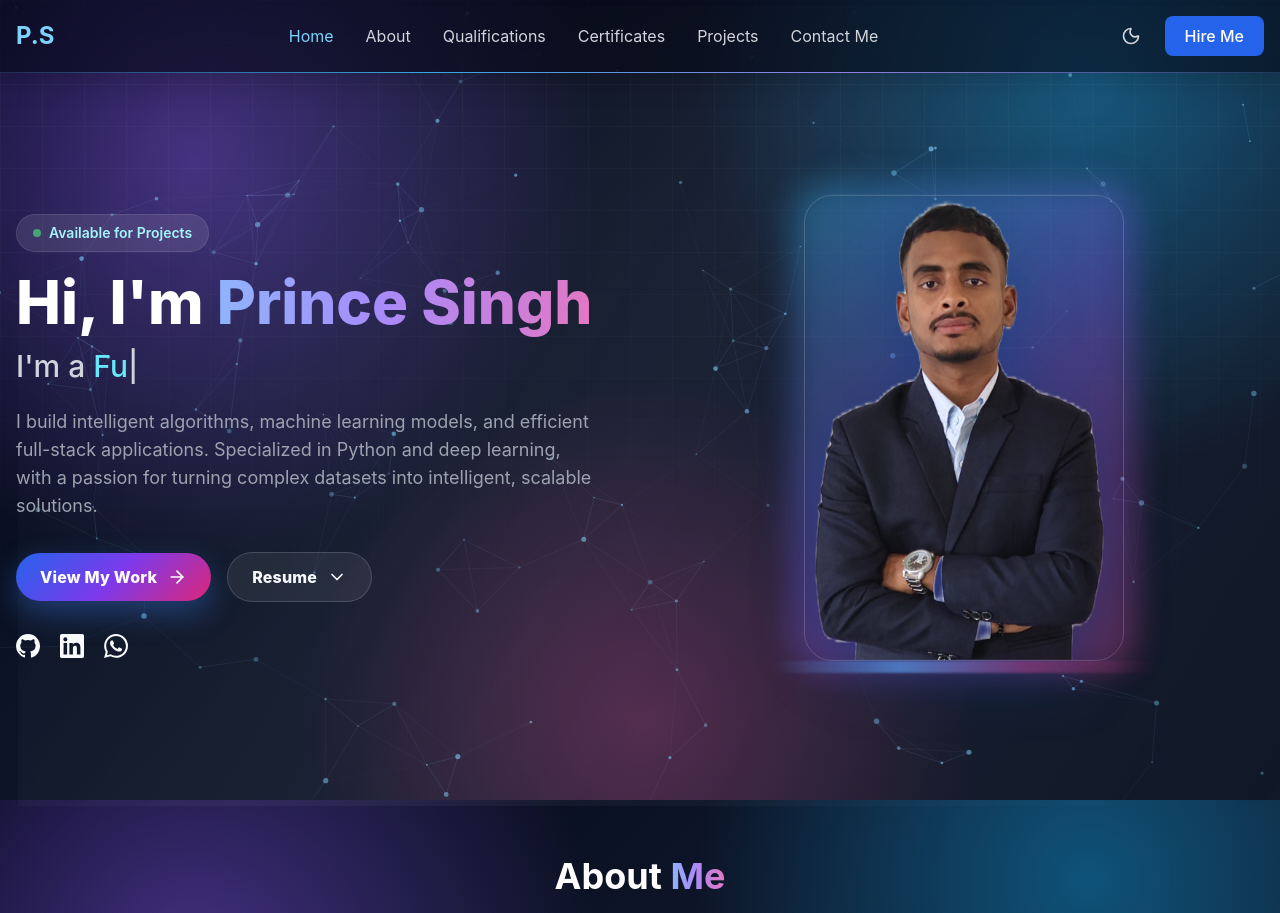
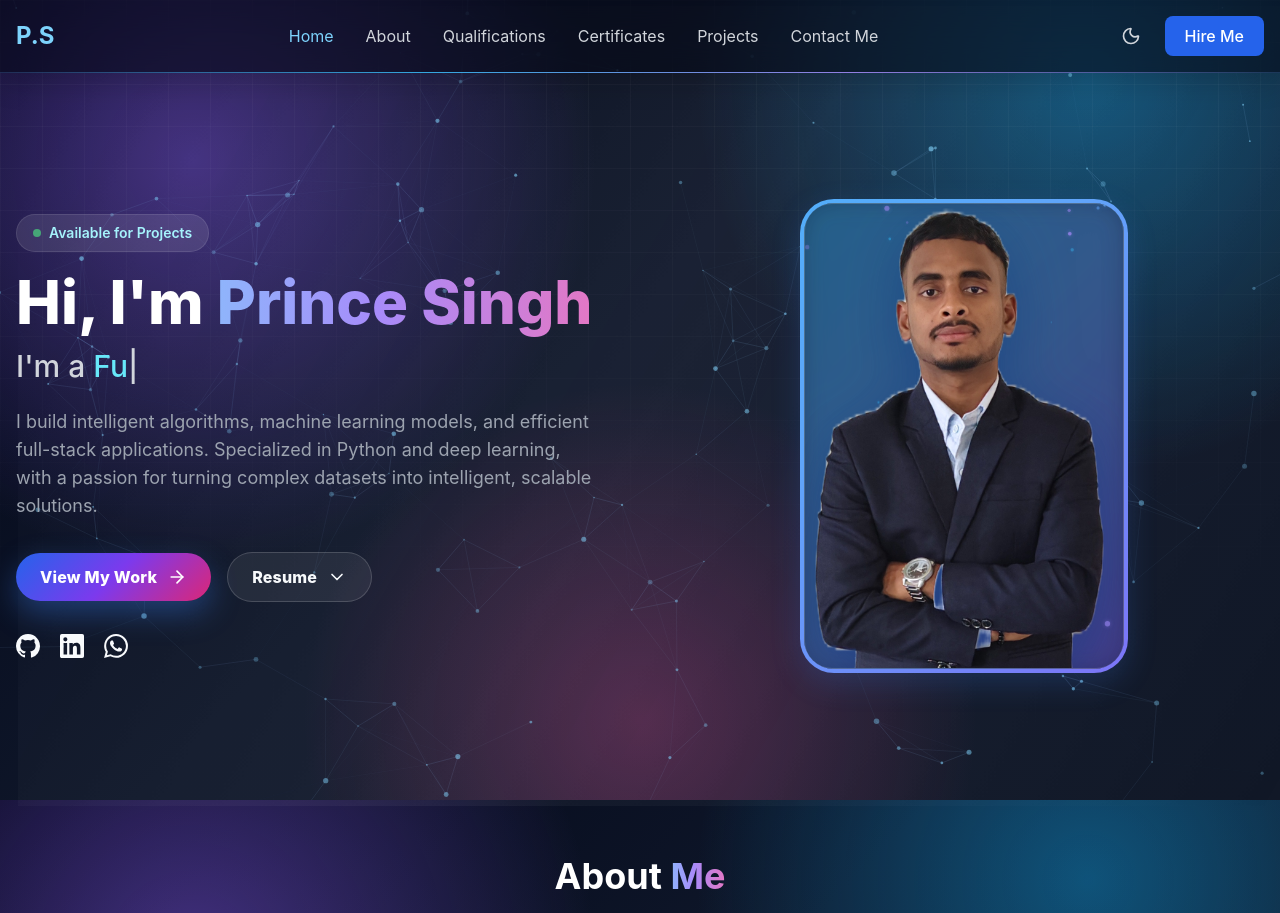
Before and after one commit to Prince-singh001/MyPortfolio, a Flask app: page / in a window 1280 px wide. Shown: the top 913 px of the page. Run offline with Flask 3, Linux system fonts and the light colour scheme; some libraries are stand-ins or nearby versions.

Commit message:
tailwind update

```diff
--- a/static/css/style.css
+++ b/static/css/style.css
@@ -1466,3 +1466,124 @@ html.light .timeline-item span.bg-pink-500\/10 {
   color: #be185d !important;
   border-color: rgba(219, 39, 119, 0.2) !important;
 }
+
+/* ===============================
+   PREMIUM GRADIENT BORDER EFFECTS
+================================= */
+.gradient-border-wrapper {
+  position: relative;
+  border-radius: var(--radius-lg);
+  padding: 3px; /* Border thickness */
+  background: linear-gradient(135deg, var(--cyan), var(--violet), var(--pink-dark), var(--yellow));
+  background-size: 300% 300%;
+  animation: borderGradientMove 8s ease infinite alternate;
+  box-shadow: 0 10px 30px rgba(59, 130, 246, 0.2);
+  transition: transform 0.35s ease, box-shadow 0.35s ease;
+  z-index: 1;
+}
+
+html.light .gradient-border-wrapper {
+  background: linear-gradient(135deg, #2563eb, #7c3aed, #db2777, #fa5252);
+  background-size: 300% 300%;
+  box-shadow: 0 10px 30px rgba(37, 99, 235, 0.08);
+}
+
+.gradient-border-wrapper:hover {
+  transform: translateY(-5px);
+  box-shadow:
+    0 20px 40px rgba(59, 130, 246, 0.35),
+    0 0 24px rgba(139, 92, 246, 0.25);
+}
+
+html.light .gradient-border-wrapper:hover {
+  box-shadow:
+    0 20px 40px rgba(37, 99, 235, 0.15),
+    0 0 24px rgba(124, 58, 237, 0.12);
+}
+
+@keyframes borderGradientMove {
+  0% {
+    background-position: 0% 50%;
+  }
+  50% {
+    background-position: 100% 50%;
+  }
+  100% {
+    background-position: 0% 50%;
+  }
+}
+
+/* ===============================
+   PINK-FREE & 3D INTERACTIVE TILT PROFILE
+================================= */
+
+/* Pink-free variant of gradient border wrapper */
+.gradient-border-wrapper.no-pink {
+  background: linear-gradient(135deg, var(--cyan), var(--primary), var(--violet), var(--green));
+  background-size: 300% 300%;
+}
+
+html.light .gradient-border-wrapper.no-pink {
+  background: linear-gradient(135deg, #2563eb, #3b82f6, #7c3aed, #10b981);
+  background-size: 300% 300%;
+}
+
+/* Background overrides for profile card components */
+.gradient-border-wrapper.no-pink .hero-image-container {
+  background: rgba(15, 23, 42, 0.82);
+  backdrop-filter: blur(14px);
+  -webkit-backdrop-filter: blur(14px);
+  border-radius: 30px;
+  animation: none; /* Disable static vertical float to prioritize interactive 3D mouse tilt */
+}
+
+html.light .gradient-border-wrapper.no-pink .hero-image-container {
+  background: rgba(241, 245, 249, 0.82);
+}
+
+/* Remove pink glow in hero container ::before */
+.gradient-border-wrapper.no-pink .hero-image-container::before {
+  background: linear-gradient(135deg, var(--cyan), var(--primary), var(--violet));
+}
+
+html.light .gradient-border-wrapper.no-pink .hero-image-container::before {
+  background: linear-gradient(135deg, #2563eb, #3b82f6, #7c3aed);
+}
+
+/* Remove pink color from shadow drop glow ::after */
+.gradient-border-wrapper.no-pink .hero-image-container::after {
+  background: linear-gradient(
+    to right,
+    transparent,
+    rgba(96, 165, 250, 0.6),
+    rgba(139, 92, 246, 0.35),
+    transparent
+  );
+}
+
+html.light .gradient-border-wrapper.no-pink .hero-image-container::after {
+  background: linear-gradient(
+    to right,
+    transparent,
+    rgba(37, 99, 235, 0.5),
+    rgba(124, 58, 237, 0.25),
+    transparent
+  );
+}
+
+/* Canvas styling for profile particles */
+#hero-profile-particles {
+  position: absolute;
+  inset: 0;
+  width: 100%;
+  height: 100%;
+  z-index: 1; /* sitting behind img which has relative z-10 */
+  pointer-events: none;
+  border-radius: 30px;
+}
+
+/* Style for interactive 3D container */
+#hero-3d-card {
+  transform-style: preserve-3d;
+  will-change: transform;
+}
--- a/static/js/script.js
+++ b/static/js/script.js
@@ -765,5 +765,133 @@
         if (e.key === "ArrowLeft") prevCert();
       });
     }
+
+    /* ===============================
+       3D PERSPECTIVE TILT EFFECT (Hero Profile)
+    ================================= */
+    const heroCard = document.getElementById("hero-3d-card");
+    if (heroCard) {
+      const handleTiltMove = (e) => {
+        const rect = heroCard.getBoundingClientRect();
+        const x = e.clientX - rect.left;
+        const y = e.clientY - rect.top;
+        const width = rect.width;
+        const height = rect.height;
+
+        // Calculate degree of tilt based on cursor position relative to card center
+        const rotateX = ((height / 2 - y) / (height / 2)) * 10; // max 10 degrees tilt
+        const rotateY = ((x - width / 2) / (width / 2)) * 10;
+
+        heroCard.style.transform = `perspective(1000px) rotateX(${rotateX}deg) rotateY(${rotateY}deg) scale3d(1.02, 1.02, 1.02)`;
+      };
+
+      const handleTiltLeave = () => {
+        heroCard.style.transform = `perspective(1000px) rotateX(0deg) rotateY(0deg) scale3d(1, 1, 1)`;
+      };
+
+      heroCard.addEventListener("mousemove", handleTiltMove, { passive: true });
+      heroCard.addEventListener("mouseleave", handleTiltLeave, { passive: true });
+    }
+
+    /* ===============================
+       PROFILE CANVAS PARTICLES
+    ================================= */
+    const profileCanvas = document.getElementById("hero-profile-particles");
+    if (profileCanvas) {
+      const pCtx = profileCanvas.getContext("2d");
+      if (pCtx) {
+        let pWidth = 0;
+        let pHeight = 0;
+        let pParticles = [];
+        let pAnimationId = null;
+
+        const resizeProfileCanvas = () => {
+          const rect = profileCanvas.parentElement.getBoundingClientRect();
+          pWidth = rect.width || 320;
+          pHeight = rect.height || 368;
+          profileCanvas.width = pWidth;
+          profileCanvas.height = pHeight;
+        };
+
+        class ProfileParticle {
+          constructor() {
+            this.reset();
+          }
+
+          reset() {
+            this.x = Math.random() * pWidth;
+            this.y = Math.random() * pHeight;
+            this.size = Math.random() * 2.2 + 0.6;
+            this.speedX = (Math.random() - 0.5) * 0.4;
+            this.speedY = (Math.random() - 0.5) * 0.4;
+            this.alpha = Math.random() * 0.45 + 0.25;
+            this.colorType = Math.floor(Math.random() * 3); // 3 different cool tones
+          }
+
+          update() {
+            this.x += this.speedX;
+            this.y += this.speedY;
+
+            // Fade and bounce at borders
+            if (this.x < 0 || this.x > pWidth) this.speedX *= -1;
+            if (this.y < 0 || this.y > pHeight) this.speedY *= -1;
+          }
+
+          draw() {
+            pCtx.beginPath();
+            pCtx.arc(this.x, this.y, this.size, 0, Math.PI * 2);
+
+            // Cool cyber tones: cyan, primary blue, violet (strictly NO pink)
+            let color;
+            const isLight = document.documentElement.classList.contains("light");
+            if (isLight) {
+              if (this.colorType === 0) color = `rgba(37, 99, 235, ${this.alpha})`; // primary blue
+              else if (this.colorType === 1) color = `rgba(2, 132, 199, ${this.alpha})`; // sky blue
+              else color = `rgba(124, 58, 237, ${this.alpha})`; // violet
+            } else {
+              if (this.colorType === 0) color = `rgba(56, 189, 248, ${this.alpha})`; // cyan
+              else if (this.colorType === 1) color = `rgba(96, 165, 250, ${this.alpha})`; // light blue
+              else color = `rgba(167, 139, 250, ${this.alpha})`; // purple
+            }
+            pCtx.fillStyle = color;
+            pCtx.shadowBlur = isLight ? 0 : 4;
+            pCtx.shadowColor = isLight ? "transparent" : color;
+            pCtx.fill();
+            pCtx.shadowBlur = 0; // reset
+          }
+        }
+
+        const initProfileParticles = () => {
+          pParticles = [];
+          const count = 35; // clean and performant particle count
+          for (let i = 0; i < count; i++) {
+            pParticles.push(new ProfileParticle());
+          }
+        };
+
+        const animateProfileParticles = () => {
+          pCtx.clearRect(0, 0, pWidth, pHeight);
+
+          pParticles.forEach((p) => {
+            p.update();
+            p.draw();
+          });
+
+          pAnimationId = requestAnimationFrame(animateProfileParticles);
+        };
+
+        // Initialize and size
+        resizeProfileCanvas();
+        initProfileParticles();
+        animateProfileParticles();
+
+        // Observe resize
+        const resizeObserver = new ResizeObserver(() => {
+          resizeProfileCanvas();
+          initProfileParticles();
+        });
+        resizeObserver.observe(profileCanvas.parentElement);
+      }
+    }
   });
 })();
--- a/templates/index.html
+++ b/templates/index.html
@@ -195,15 +195,22 @@
         </div>
       </div>
 
-      <!-- Hero Image same as before -->
+      <!-- Hero Image with 3D Tilt, Particle Canvas, and No-Pink Gradient -->
       <div class="mt-12 md:mt-0 md:w-1/2 flex flex-col items-center reveal">
-        <div class="relative w-80 h-92 flex items-center justify-center hero-image-container float-animation">
+        <div id="hero-3d-card" class="gradient-border-wrapper no-pink rounded-[34px] p-[4px] cursor-pointer">
+          <div
+            class="relative w-80 h-92 flex items-center justify-center hero-image-container overflow-hidden rounded-[30px]">
+            <!-- Particle Background Canvas behind the cutout -->
+            <canvas id="hero-profile-particles"></canvas>
+
             <img src="{{ url_for('static', filename='Images/me.png') }}"
-            class="w-full h-full object-cover hero-image-shadow" alt="Prince Singh" onerror="
+              class="relative z-10 w-full h-full object-cover hero-image-shadow rounded-[30px] pointer-events-none"
+              alt="Prince Singh" onerror="
                   this.onerror = null;
                   this.src =
                     'https://placehold.co/320x368/111827/d1d5db?text=Prince';
                 " />
+          </div>
         </div>
       </div>
     </section>
@@ -497,8 +504,10 @@
       </h2>
 
       <div class="grid grid-cols-1 md:grid-cols-2 lg:grid-cols-3 gap-8">
+        <div class="gradient-border-wrapper p-[2px] rounded-xl">
           <div class="cert-card glass-effect reveal group">
-          <img src="{{ url_for('static', filename='Images/python_essential.png') }}" alt="Python Essentials Certificate" />
+            <img src="{{ url_for('static', filename='Images/python_essential.png') }}"
+              alt="Python Essentials Certificate" />
             <div class="cert-card-overlay">
               <h3 class="cert-card-title">
                 Python Essentials
@@ -515,7 +524,9 @@
               </div>
             </div>
           </div>
+        </div>
 
+        <div class="gradient-border-wrapper p-[2px] rounded-xl">
           <div class="cert-card glass-effect reveal group">
             <img src="{{ url_for('static', filename='Images/certificate2.png') }}" alt="Modern AI Certificate" />
             <div class="cert-card-overlay">
@@ -534,7 +545,9 @@
               </div>
             </div>
           </div>
+        </div>
 
+        <div class="gradient-border-wrapper p-[2px] rounded-xl">
           <div class="cert-card glass-effect reveal group">
             <img src="{{ url_for('static', filename='Images/oracle_cloud.png') }}" alt="Oracle Cloud Certificate" />
             <div class="cert-card-overlay">
@@ -553,7 +566,9 @@
               </div>
             </div>
           </div>
+        </div>
 
+        <div class="gradient-border-wrapper p-[2px] rounded-xl">
           <div class="cert-card glass-effect reveal group">
             <img src="{{ url_for('static', filename='Images/deloitte.png') }}"
               alt="Deloitte Technology Job Simulation Certificate" />
@@ -574,9 +589,12 @@
               </div>
             </div>
           </div>
+        </div>
 
+        <div class="gradient-border-wrapper p-[2px] rounded-xl">
           <div class="cert-card glass-effect reveal group">
-          <img src="{{ url_for('static', filename='Images/aws.png') }}" alt="AWS Machine Learning Basics Certificate" />
+            <img src="{{ url_for('static', filename='Images/aws.png') }}"
+              alt="AWS Machine Learning Basics Certificate" />
             <div class="cert-card-overlay">
               <h3 class="cert-card-title">
                 AWS Foundations: Machine Learning Basics
@@ -592,7 +610,9 @@
               </div>
             </div>
           </div>
+        </div>
 
+        <div class="gradient-border-wrapper p-[2px] rounded-xl">
           <div class="cert-card glass-effect reveal group">
             <img src="{{ url_for('static', filename='Images/cloud_aws.png') }}"
               alt="AWS Cloud Practitioner Essentials Certificate" />
@@ -605,10 +625,12 @@
                   Acquired foundational knowledge of cloud concepts, security, architecture, and services on Amazon Web
                   Services.
                 </p>
-              <a href="{{ url_for('static', filename='Images/cloud_aws.png') }}" target="_blank" class="cert-card-link">
+                <a href="{{ url_for('static', filename='Images/cloud_aws.png') }}" target="_blank"
+                  class="cert-card-link">
                   View Certificate
                   <i data-lucide="arrow-right" class="w-4 h-4 ml-2"></i>
                 </a>
+              </div>
             </div>
           </div>
         </div>
@@ -641,7 +663,7 @@
               <span class="project-tag">Keras</span>
               <span class="project-tag">OpenCV</span>
             </div>
-            <a href="https://www.safebite-sno8.onrender.com" target="_blank" rel="noopener noreferrer"
+            <a href="https://safebite-sno8.onrender.com" target="_blank" rel="noopener noreferrer"
               class="inline-flex items-center text-blue-400 hover:text-blue-300 font-semibold mt-auto">
               Visit Site
               <i data-lucide="arrow-right" class="w-4 h-4 ml-2"></i>
```
Lines whose indentation alone changed are shown as unchanged.
